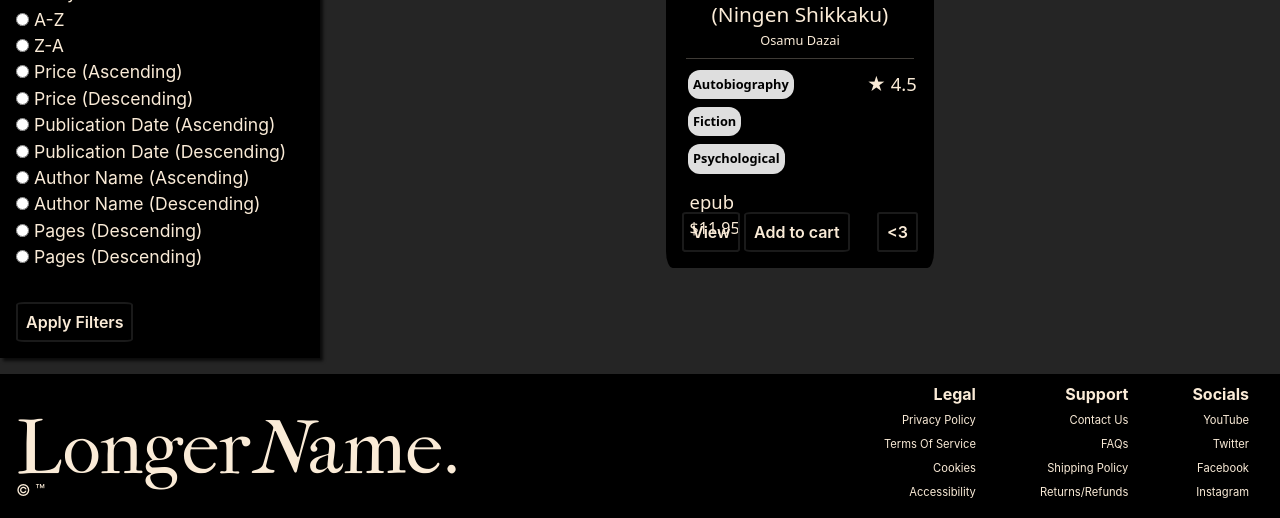
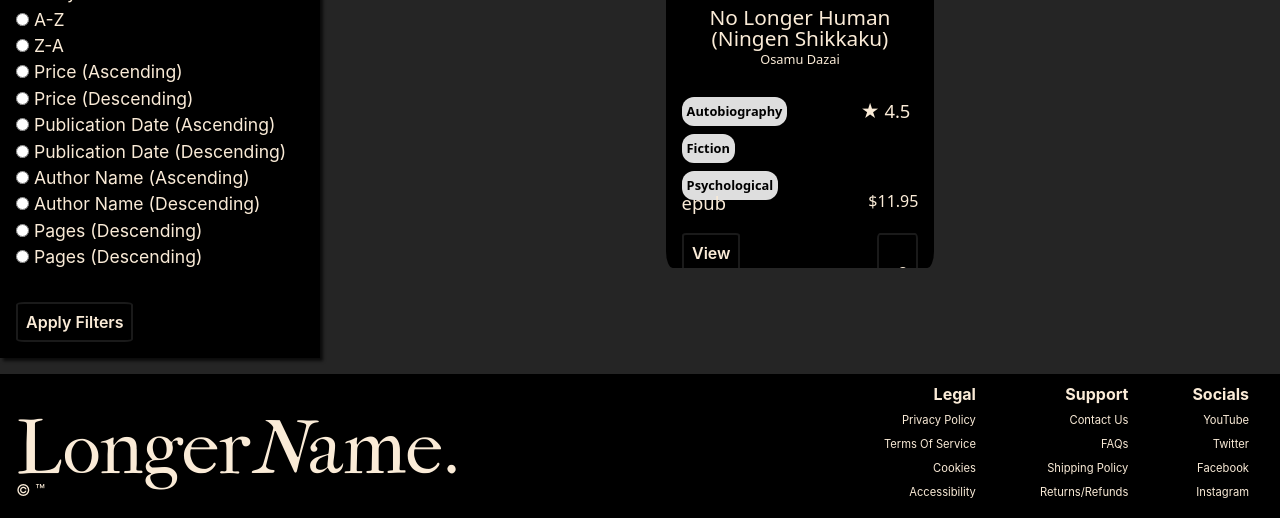
Before and after one commit to parthacharyaaaaa/Seneca, a Flask app: page /catalogue in a window 1280 px wide. Shown: the part 492-1010 px from the top of the page. Run offline with Flask 3, Linux system fonts and the light colour scheme; data comes from the database, SQL or seed files in the repository; both versions use the stored data as it was after the commit.

Commit message:
Improve product card 2

```diff
--- a/static/global.css
+++ b/static/global.css
@@ -252,10 +252,11 @@
     margin: 1rem 0;
     background-color: var(--BGCOLOR-ICONS-1);
     border-radius: 2.5%;
-
-    font-family:system-ui, -apple-system, BlinkMacSystemFont, 'Segoe UI', Roboto, Oxygen, Ubuntu, Cantarell, 'Open Sans', 'Helvetica Neue', sans-serif;
+    font-family: system-ui, -apple-system, BlinkMacSystemFont, 'Segoe UI', Roboto, Oxygen, Ubuntu, Cantarell, 'Open Sans', 'Helvetica Neue', sans-serif;
     padding-bottom: 0;
-    position: relative;
+    display: flex;
+    flex-direction: column;
+    overflow: hidden;
 }
 
 .product-card:is(:hover, :focus) {
@@ -265,39 +266,48 @@
 
 /* Product Card: Image */
 .product-card .product-image {
+    flex: 0 0 60%;
     display: flex;
     align-items: center;
+    justify-content: center;
     border-bottom: 1px solid white;
 }
 
 .product-card .product-image img {
     width: 75%;
-    margin: 0 auto;
-    height: 23rem;
+    height: 100%;
+    object-fit: cover;
 }
 
 /* Other details */
-.product-details{
-    padding: 0.2rem 1rem;
+.product-details {
+    flex: 0 0 40%;
+    padding: 0 1rem;
     display: flex;
     flex-direction: column;
+    justify-content: space-between;
 }
 
 /* Author and Title */
-.book-credentials{
-    height: 18%
+.book-credentials {
+    height: 30%;
+    display: flex;
+    flex-direction: column;
+    /* border-bottom: 1px solid var(--TEXT-COLOR-LIGHT); */
+    line-height: 1.3rem;
+
 }
 
-.product-card :is(.product-title, .product-author){
+.product-card :is(.product-title, .product-author) {
     text-align: center;
 }
 
-.product-card .product-title{
+.product-card .product-title {
     font-size: var(--FSIZE-L);
-    margin: 0;
+    margin-top: 0.5rem;
 }
 
-.product-card .product-author{
+.product-card .product-author {
     margin: 0;
     font-size: var(--FSIZE-SLIGHTLY-SMALLER);
     margin-bottom: 0.5rem;
@@ -308,17 +318,17 @@
     display: flex;
     justify-content: space-between;
     width: 100%;
-    height: 20%;
-    margin: 0.4rem;
+    /* border: 1px red solid; */
+    height: 28%;
 }
 
-.product-card .product-genre-container{
+.product-card .product-genre-container {
     display: flex;
     flex-flow: row wrap;
     width: 70%;
 }
 
-.product-card .product-genre{
+.product-card .product-genre {
     display: inline-flex;
     background-color: rgb(222, 222, 222);
     border-radius: 12px;
@@ -333,28 +343,38 @@
     font-size: var(--FSIZE-SLIGHTLY-SMALLER);
 }
 
-.product-card .product-rating{
+.product-card .product-rating {
     display: inline-flex;
-    text-align: right justify;
+    text-align: right;
     font-size: var(--FSIZE-SLIGHTLY-LARGER);
     margin-right: 0.5rem;
 }
 
 /* Download Details */
-.download-details{margin-left: 0.5rem;}
-.product-file{font-size: var(--FSIZE-SLIGHTLY-LARGER);}
-/* Buttons */
-.card-buttons{
-    position: absolute;
-    bottom: 0;
-    padding: 1rem;
-    width: 100%;
-
+.download-details {
+    /* margin-left: 0.6rem; */
     display: flex;
     justify-content: space-between;
+    /* border: 1px red solid; */
+
+}
+
+.product-file {
+    font-size: var(--FSIZE-SLIGHTLY-LARGER);
+}
+
+/* Buttons */
+.card-buttons {
+    padding: 1rem 0;
+    width: 100%;
+    display: flex;
+    justify-content: flex-start; /* Pushes the buttons to the bottom */
 }
 
 
+.fav-button{
+    margin-left: 5.5rem;
+}
 /* Button Styles */
 .hover-button {
     appearance: none;
--- a/static/scripts/renderProducts.js
+++ b/static/scripts/renderProducts.js
@@ -54,8 +54,7 @@
                 <div class = "book-credentials">
                     <section class='product-title'>${product.title}</section>
                     <section class='product-author'>${product.author}</section>
-                <hr style='margin: 0.3rem;'>
-                </div>
+                    </div>
 
                 <div class="product-genre-rating">
                     <div class = 'product-genre-container'>
@@ -67,7 +66,6 @@
                     <section class='product-file'>${product.file_format}</section>
                     <section class='product-price'>$${product.price}</section>
                 </div>
-                </div>
                 <div class='card-buttons'>
                 <div>
                         <button class='view-button card-button' type='button' onclick='location.href = "/products/view/id=${product.id}"'>View</button>
@@ -76,6 +74,7 @@
                     <div>
                         <button class='fav-button card-button' type='button' id='${product.id}'><3</button>
                     </div>
+                </div>
                 </div>
         `;
         container.appendChild(productCard);
```
Also changed, not shown: instance/test1.db.
